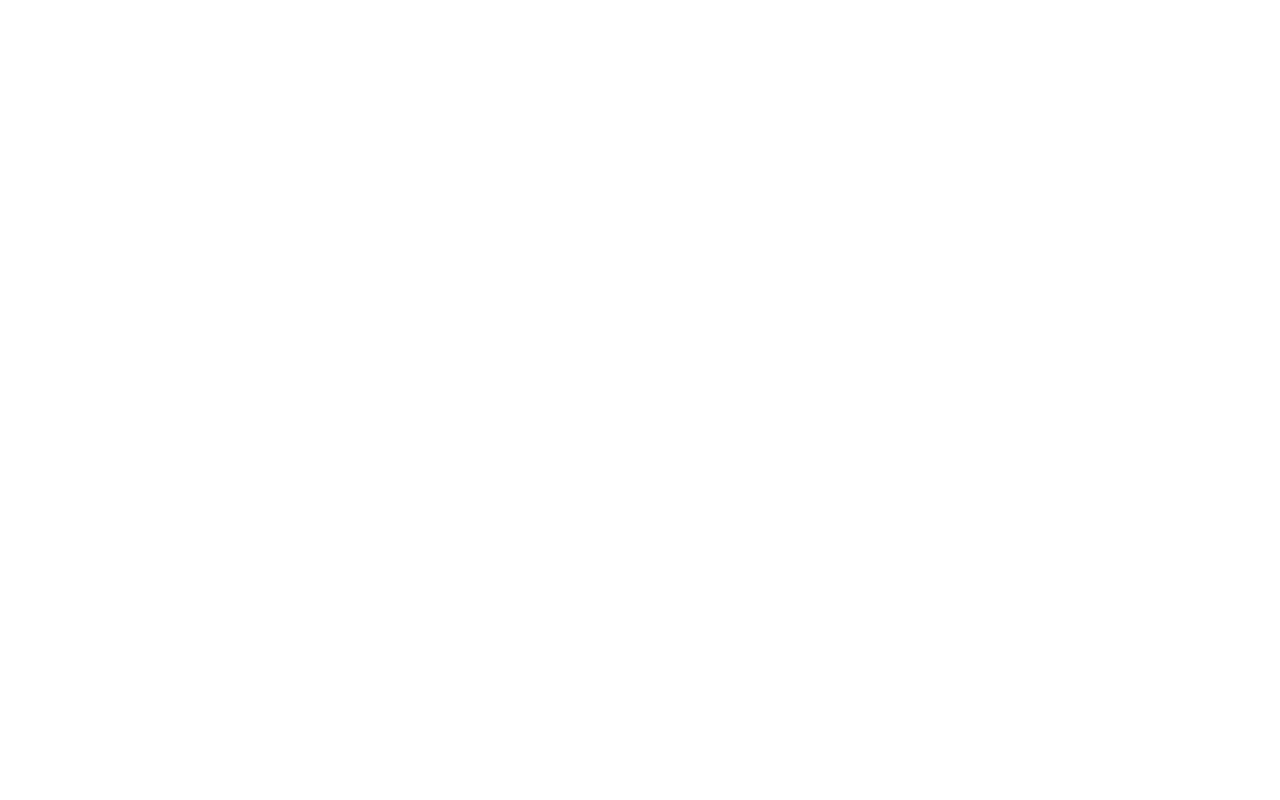
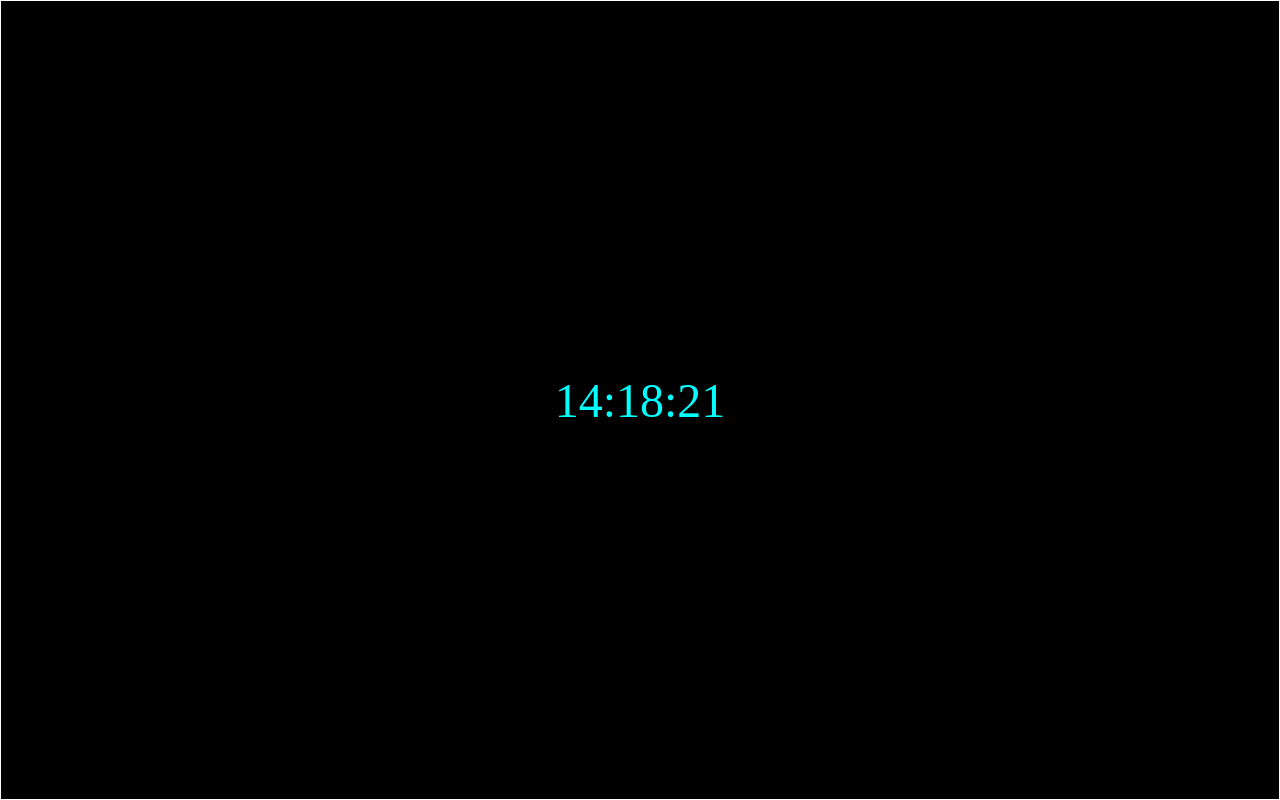
Before and after one commit to yasinyagmur/Digital-Clock, a plain HTML site: page index.html in a window 1280 px wide. Drawn offline with Linux system fonts and the light colour scheme.

Commit message:
css file was created

```diff
--- /dev/null
+++ b/css/style.css
@@ -0,0 +1,20 @@
+*{
+margin: 0;
+padding: 0;
+box-sizing: border-box;
+}
+
+body{
+    background-color: black;
+}
+.container{
+    border: 1px white solid;
+    display: flex;
+    height: 100vh;
+    justify-content: center;
+    align-items: center;
+}
+.clock{
+    font-size: 3rem;
+    color: aqua;
+}
--- a/index.html
+++ b/index.html
@@ -5,10 +5,11 @@
     <meta http-equiv="X-UA-Compatible" content="IE=edge">
     <meta name="viewport" content="width=device-width, initial-scale=1.0">
     <title>Digital Clock</title>
+    <link rel="stylesheet" href="./css/style.css">
 </head>
 <body>
     <div class="container">
-        <p class="clock"></p>
+        <p class="clock">14:18:21</p>
     </div>
 
 </body>
```
